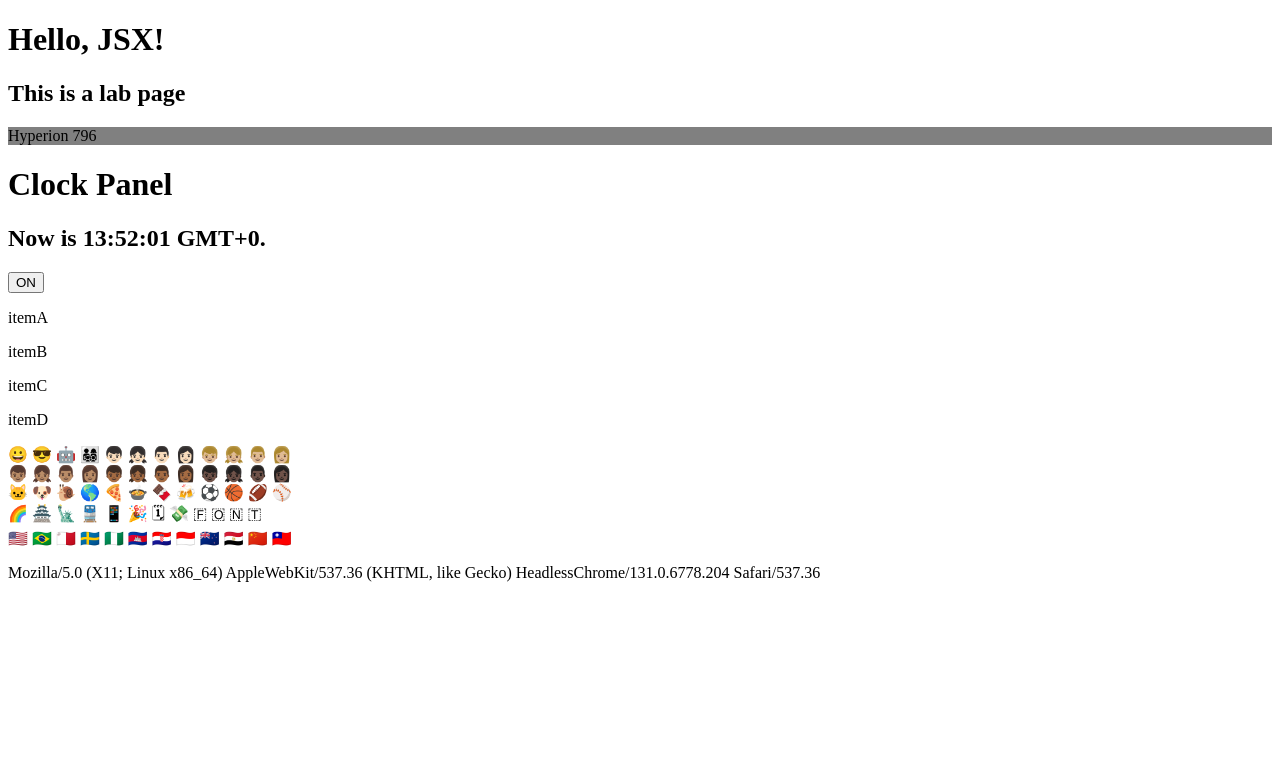
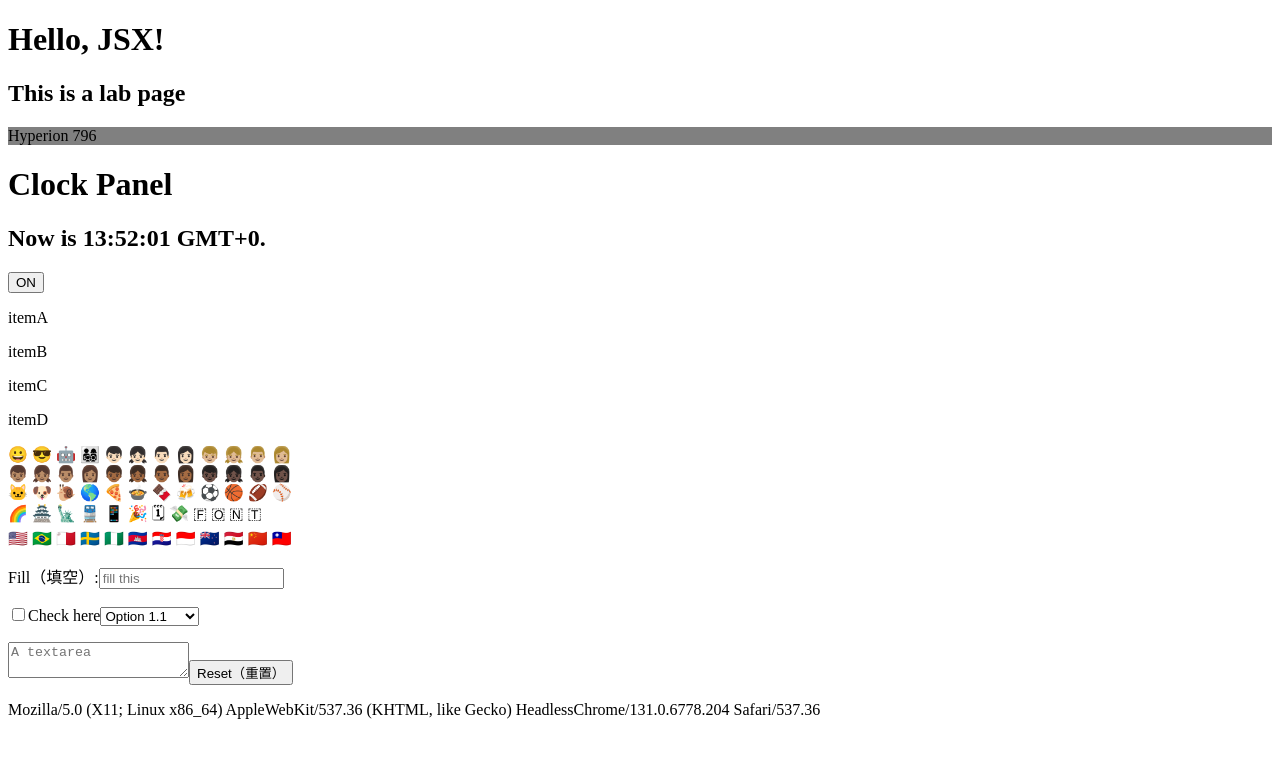
Before and after one commit to Nullizer/monosite, a React app: page / in a window 1280 px wide. Shown: the top 758 px of the page. Built offline with nearby package versions, Linux system fonts and the light colour scheme; no server answers; the HTML template or start-up script is replaced by a standard one.

Commit message:
Fonts opti; Add form test

```diff
--- a/package.json
+++ b/package.json
@@ -21,7 +21,7 @@
   "devDependencies": {
     "@emotion/core": "^10.0.14",
     "@types/fs-extra": "^8.0.0",
-    "@types/ramda": "^0.26.16",
+    "@types/ramda": "^0.26.18",
     "@types/react": "^16.8.23",
     "@types/react-dom": "^16.8.4",
     "@types/rimraf": "^2.0.2",
@@ -37,7 +37,7 @@
     "eslint-plugin-import": "^2.18.2",
     "eslint-plugin-node": "^9.1.0",
     "eslint-plugin-promise": "^4.2.1",
-    "eslint-plugin-react": "^7.14.2",
+    "eslint-plugin-react": "^7.14.3",
     "eslint-plugin-react-hooks": "1.6.1",
     "eslint-plugin-standard": "^4.0.0",
     "eslint-plugin-typescript": "^0.14.0",
--- a/src/app.tsx
+++ b/src/app.tsx
@@ -46,6 +46,31 @@ render(
       🌈 🏯 🗽 🚆 📱 🎉 🗓 💸 🇫 🇴 🇳 🇹<br />
       🇺🇸 🇧🇷 🇲🇹 🇸🇪 🇳🇬 🇰🇭 🇭🇷 🇮🇩 🇳🇿 🇪🇬 🇨🇳 🇹🇼<br />
     </div>
+    <form action='./demo' method='post'>
+      <p>
+        <label htmlFor='oneline'>Fill（填空）:</label>
+        <input id='oneline' type='text' placeholder='fill this' />
+      </p>
+      <p>
+        <input type='checkbox' name='ck0' id='ck0_0' />Check here
+        <select>
+          <optgroup label='Group 1'>
+            <option>Option 1.1</option>
+          </optgroup>
+          <optgroup label='Group 2'>
+            <option>Option 2.1</option>
+            <option>Option 2.2</option>
+          </optgroup>
+          <optgroup label='Group 3' disabled>
+            <option>Option 3.1</option>
+            <option>Option 3.2</option>
+            <option>Option 3.3</option>
+          </optgroup>
+        </select>
+      </p>
+      <textarea name='ta' placeholder='A textarea'></textarea>
+      <button type='reset'>Reset（重置）</button>
+    </form>
     <p>{navigator.userAgent}</p>
   </StrictMode>,
   document.getElementById('app')
--- a/src/global.scss
+++ b/src/global.scss
@@ -7,13 +7,20 @@ html {
 }
 
 body {
-  font-family: -apple-system, BlinkMacSystemFont, "Segoe UI", "Helvetica Neue",
-  Helvetica, Arial, "PingFang SC", "Hiragino Sans GB", "Microsoft YaHei UI Light",
-  sans-serif, "Noto Color Emoji", "Twemoji Mozilla", "Segoe UI Emoji";
-  // Twemoji Mozilla is builtin emoji-font in Firefox. IE need delare Segoe UI Emoji explicit
-  // Microsoft not contain any country flags in their emojis
+  font-family: -apple-system, BlinkMacSystemFont, "Segoe UI Semilight", "Helvetica Neue", Helvetica,
+    Arial, "PingFang SC", "Hiragino Sans GB", "Microsoft YaHei UI Light", "Microsoft YaHei",
+    "Noto Color Emoji", "Twemoji Mozilla", "Segoe UI Emoji", sans-serif;
+    // Twemoji Mozilla is builtin emoji-font in Firefox. IE need delare Segoe UI Emoji explicit
+    // Microsoft not contain any country flags in their emojis
 }
 
+button,
+input,
+optgroup,
+select,
+textarea {
+  font-family: inherit;
+}
 // a {
 //   text-decoration: none;
 // }
--- a/src/resume/index.html
+++ b/src/resume/index.html
@@ -6,6 +6,7 @@
   <title>Yin Zhikai's Resume</title>
   <base target="_blank">
   <link rel="stylesheet" href="style.css">
+  <link href="https://fonts.googleapis.com/css?family=Noto+Serif+SC|Roboto+Slab&display=swap" rel="stylesheet">
   <style id="dynamicStyle"></style>
   <script nomodule>/*@cc_on document.write('\x3Cscript id="_iealwn_js" src="/vendor/old-ie-warn.js">\x3C/script>'); @*/</script>
 </head>
@@ -113,6 +114,7 @@
     </article>
   </main>
   <script>
+    document.addEventListener('load', () => {
         const heights = Array.from(document.querySelectorAll('details > summary + ul'))
           .map(ul => parseInt(getComputedStyle(ul).height))
         document.getElementById('dynamicStyle').innerHTML = `
@@ -124,6 +126,7 @@
               max-height: ${Math.max.apply(null, heights)}px;
             }
           }`
+    })
   </script>
 </body>
 </html>
--- a/src/resume/style.css
+++ b/src/resume/style.css
@@ -5,9 +5,8 @@ html {
   box-sizing: inherit;
 }
 body {
-  font-family: "Roboto Slab", "Noto Serif", Cambria, Georgia, serif, -apple-system,
-    BlinkMacSystemFont, "PingFang SC", "Hiragino Sans GB", "Microsoft YaHei UI Light",
-    "Noto Color Emoji", "Twemoji Mozilla", "Segoe UI Emoji";
+  font-family: "Roboto Slab", "Noto Serif", Cambria, Georgia, 'Noto Serif SC',
+    "Microsoft YaHei", serif, "Noto Color Emoji", "Twemoji Mozilla", "Segoe UI Emoji";
 }
 article > h1 {
   font-family: -apple-system, BlinkMacSystemFont, "Segoe UI",
```
Also changed, not shown: 2 other files (tests, documents, lock files or other folders). Lines whose indentation alone changed are shown as unchanged.
